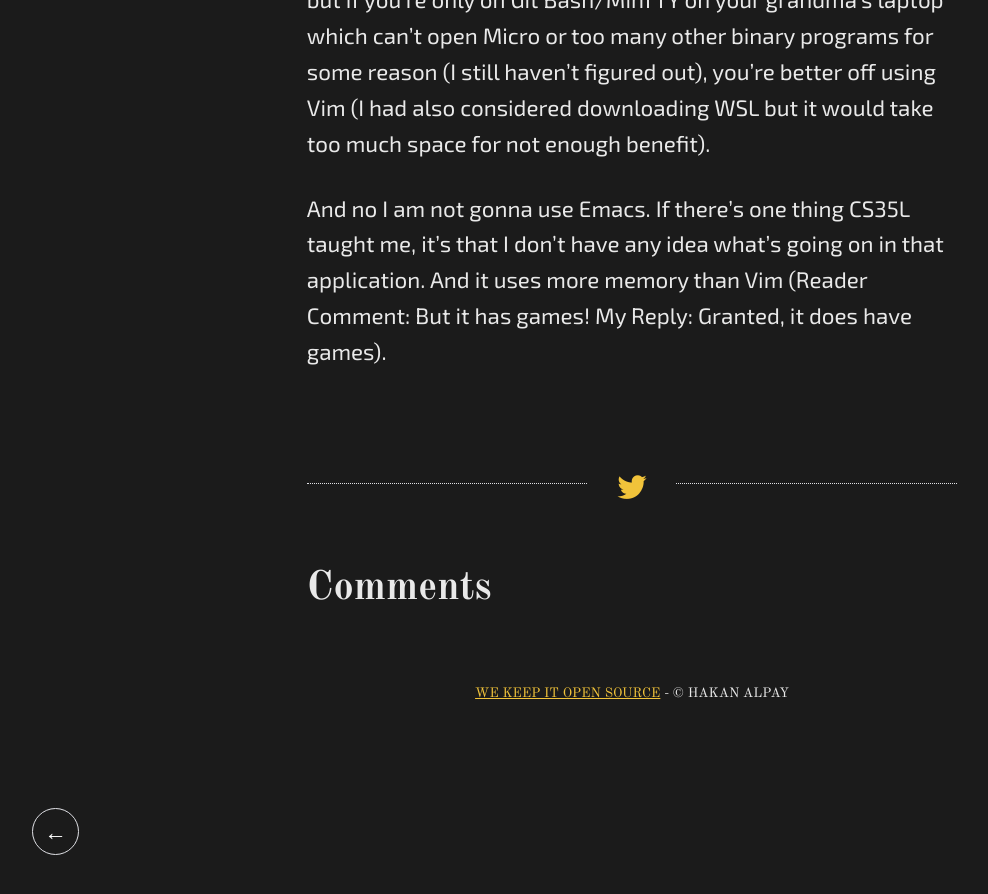
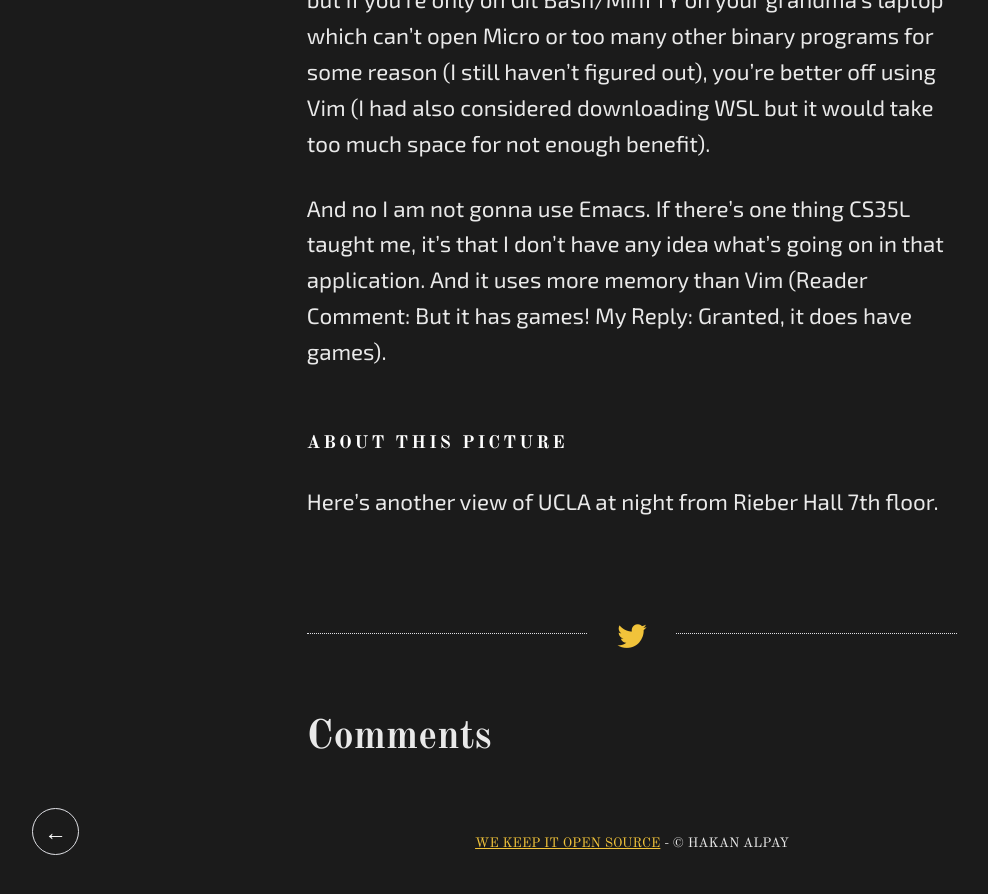
Before and after one commit to Kimeiga/life-of-kimeiga, a Jekyll site: the page built from _posts/2018-08-23-time-learn-vim.md, in a window 1280 px wide and 900 px high, scrolled down 2689 px. Shown: the top 894 px of the window, without its empty margins (8-996 px from the left). Built offline with Jekyll 4.4.1, drawn with Linux system fonts in a browser that asks for light colours; nearby versions of some CDN libraries; comment, search, counter and statistics services are not loaded.

Commit message:
ucla view 2

```diff
--- a/_posts/2018-08-23-time-learn-vim.md
+++ b/_posts/2018-08-23-time-learn-vim.md
@@ -22,3 +22,7 @@
 If you still prefer something Notepad++-level intuitive, try Micro, but if you're only on Git Bash/MinTTY on your grandma's laptop which can't open Micro or too many other binary programs for some reason (I still haven't figured out), you're better off using Vim (I had also considered downloading WSL but it would take too much space for not enough benefit).
 
 And no I am not gonna use Emacs. If there's one thing CS35L taught me, it's that I don't have any idea what's going on in that application. And it uses more memory than Vim (Reader Comment: But it has games! My Reply: Granted, it does have games).
+
+#### About this picture
+
+Here's another view of UCLA at night from Rieber Hall 7th floor.
```
Also changed, not shown: other parts of _posts/2018-08-23-time-learn-vim.md (+1 -1 lines), images/ucla-view-2.JPG (added), 1 other file.
